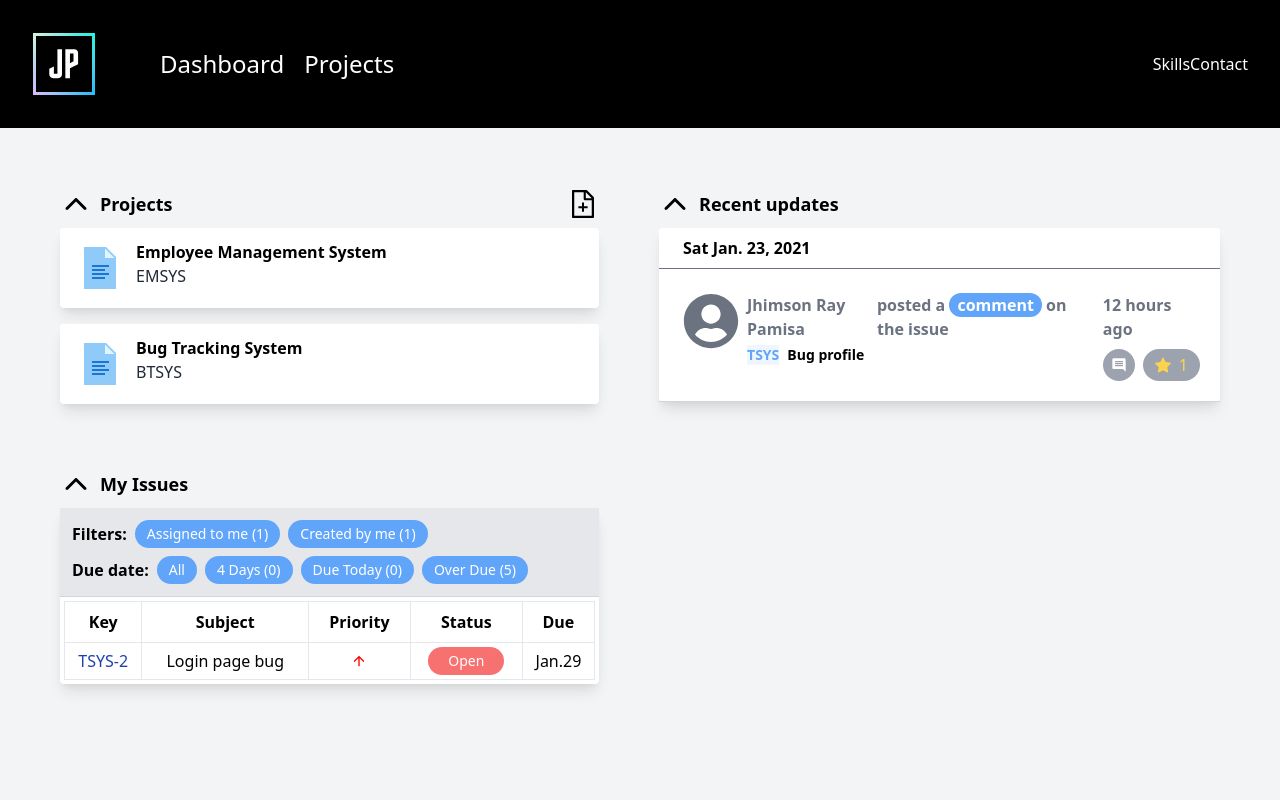
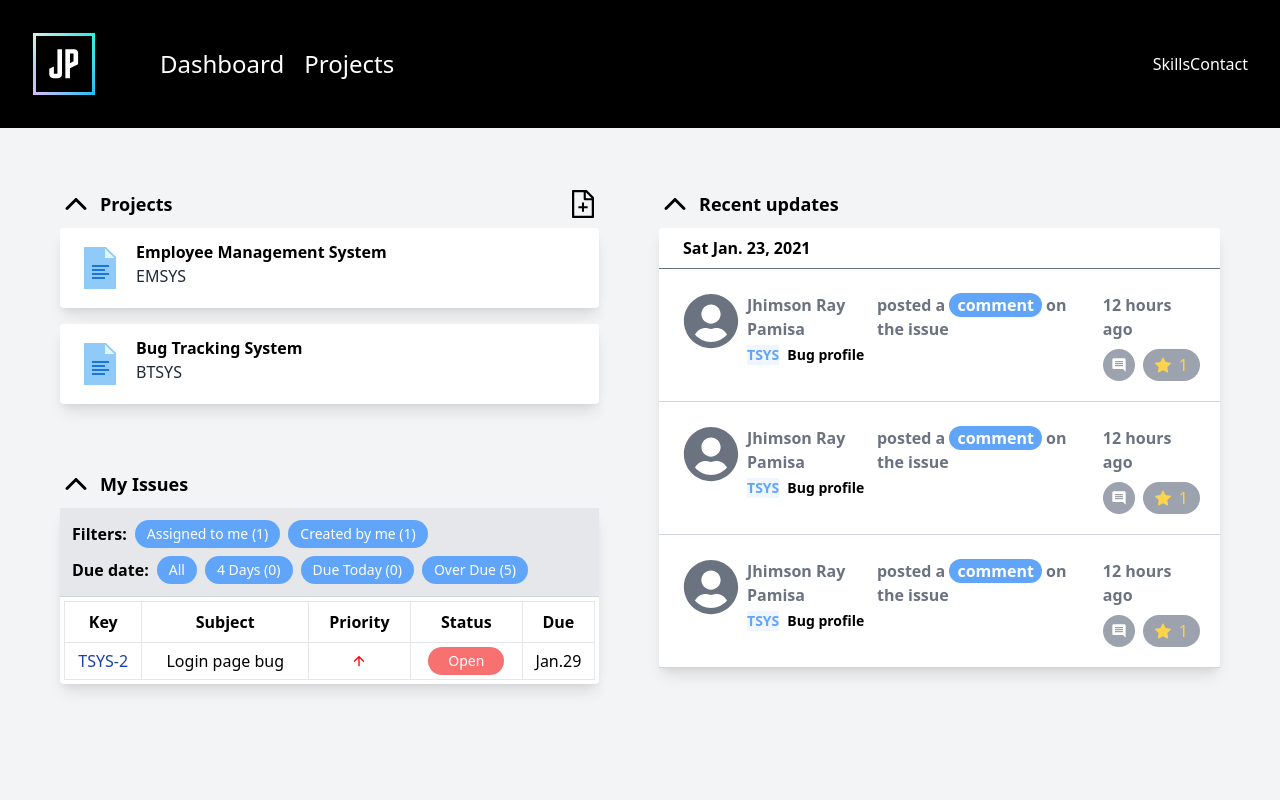
Before and after one commit to jhimson/bug-tracker, a React (Create React App) app in the folder client/: page /dashboard in a window 1280 px wide. Shown: the top 800 px of the page. Built offline with nearby package versions, Linux system fonts and the light colour scheme.

Commit message:
update files format with eslint-prettier

```diff
--- a/client/src/components/Footer.jsx
+++ b/client/src/components/Footer.jsx
@@ -1,12 +1,7 @@
 import React from 'react';
 
-
-const Footer = () => {
-    return (
-        <div className='text-center text-white bg-black'>
-            Footer
-        </div>
-    )
-}
+const Footer = () => (
+  <div className="text-center text-white bg-black">Footer</div>
+);
 
 export default Footer;
--- a/client/src/components/Layout.jsx
+++ b/client/src/components/Layout.jsx
@@ -1,17 +1,15 @@
-import React from "react";
+import React from 'react';
 
 // components
-import Navbar from '../components/Navbar'
-import Footer from '../components/Footer'
+import Navbar from './Navbar';
+import Footer from './Footer';
 
-const Layout = ({children}) => {
-    return (
-        <div>
-            <Navbar />
-            {children}
-            <Footer />
-        </div>
-    )
-}
+const Layout = ({ children }) => (
+  <div>
+    <Navbar />
+    {children}
+    <Footer />
+  </div>
+);
 
-export default Layout
+export default Layout;
--- a/client/src/components/RecentUpdatesList.jsx
+++ b/client/src/components/RecentUpdatesList.jsx
@@ -15,6 +15,18 @@ const RecentUpdatesList = () => (
       userFullname="Jhimson Ray Pamisa"
       action="posted"
     />
+    <RecentUpdateItem
+      projectKey="TSYS"
+      issueName="Bug profile"
+      userFullname="Jhimson Ray Pamisa"
+      action="posted"
+    />
+    <RecentUpdateItem
+      projectKey="TSYS"
+      issueName="Bug profile"
+      userFullname="Jhimson Ray Pamisa"
+      action="posted"
+    />
   </>
 );
 
--- a/client/src/pages/PageNotFound.jsx
+++ b/client/src/pages/PageNotFound.jsx
@@ -1,15 +1,13 @@
 import React from 'react';
 
-import Layout from '../components/Layout'
+import Layout from '../components/Layout';
 
-const PageNotFound = () => {
-    return (
-        <Layout>
-            <div className='flex items-center justify-center h-screen'>
-                <h1 className='text-6xl font-bold'>EROR 404: PAGE NOT FOUND!</h1>
-            </div>
-        </Layout>
-    )
-}
+const PageNotFound = () => (
+  <Layout>
+    <div className="flex items-center justify-center h-screen">
+      <h1 className="text-6xl font-bold">EROR 404: PAGE NOT FOUND!</h1>
+    </div>
+  </Layout>
+);
 
 export default PageNotFound;
```
Also changed, not shown: client/src/App.js (+9 -11 lines), client/src/components/Navbar.jsx (+64 -23 lines), 1 other file (tests, documents, lock files or other folders).
